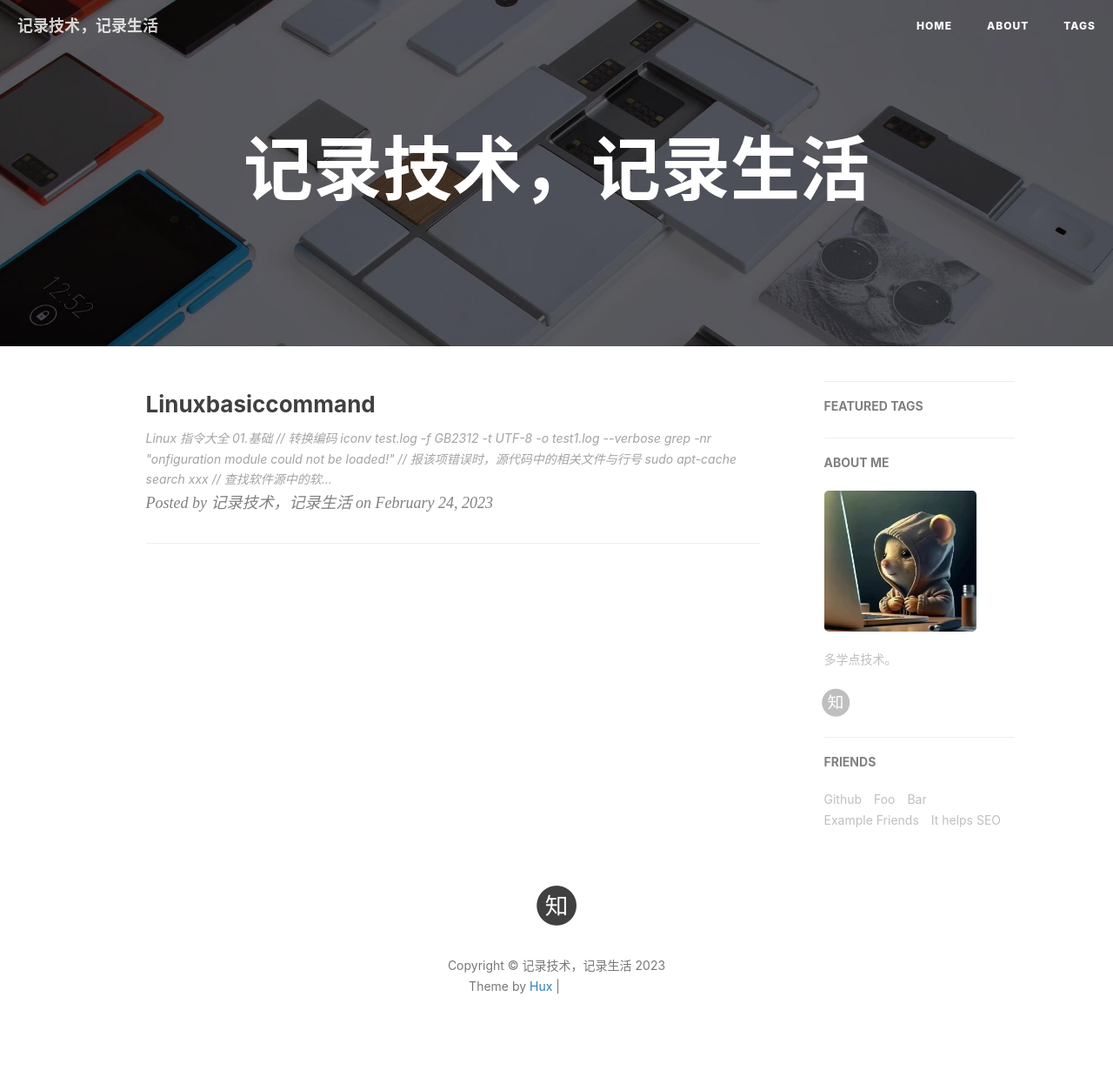
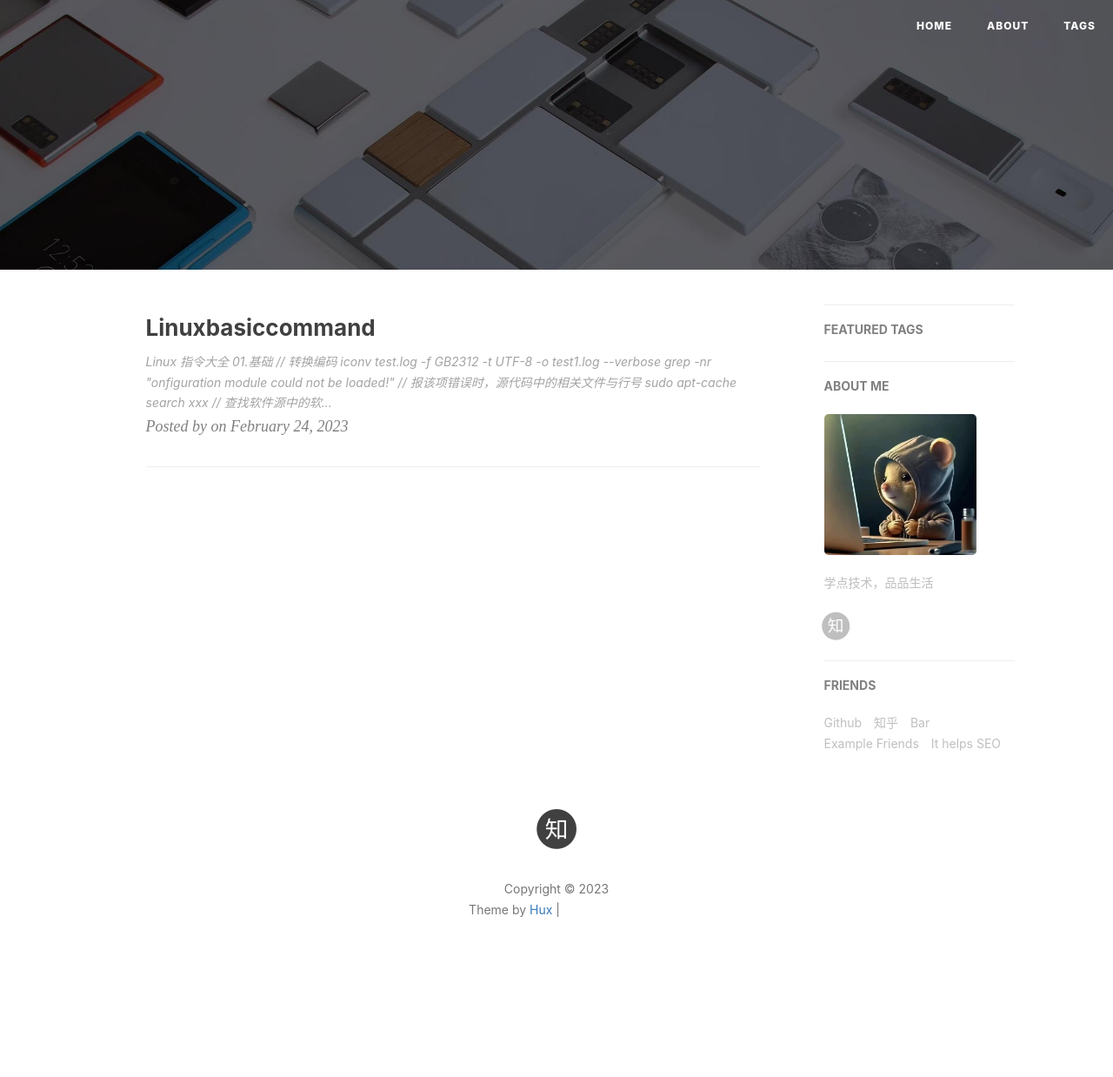
Before and after one commit to ziyangfu/ziyangfu.github.io, a Jekyll site: the page built from index.html, in a window 1280 px wide. Shown: the whole page at 87% size. Built offline with Jekyll 4.4.1, drawn with Linux system fonts in a browser that asks for light colours; nearby versions of some CDN libraries; the list of posts is cut into pages by our own code; comment, search, counter and statistics services are not loaded; after the commit the page ends 1150 px from its top, so only the background shows below that; grey boxes are pictures that could not be loaded.

Commit message:
modified config file

```diff
--- a/_config.yml
+++ b/_config.yml
@@ -1,5 +1,5 @@
 # Site settings
-title: 记录技术，记录生活
+title: ""
 SEOTitle: FZY's 博客 | FZY Blog
 header-img: img/post-bg-js-module.jpg
 email: fu438484102@163.com
@@ -68,7 +68,7 @@
 
 # Sidebar settings
 sidebar: true                           # whether or not using Sidebar.
-sidebar-about-description: "多学点技术。"
+sidebar-about-description: "学点技术，品品生活"
 sidebar-avatar: /img/cute_mouse.jpg      # use absolute URL, seeing it's used in both `/` and `/about/`
 
 
@@ -85,8 +85,8 @@
         title: "Github",
         href: "https://github.com/ziyangfu"
     },{
-        title: "Foo",
-        href: "#"
+        title: "知乎",
+        href: "https://www.zhihu.com/people/yi-xiu-piao-piao-fire"
     },{
         title: "Bar",
         href: "#"
```
